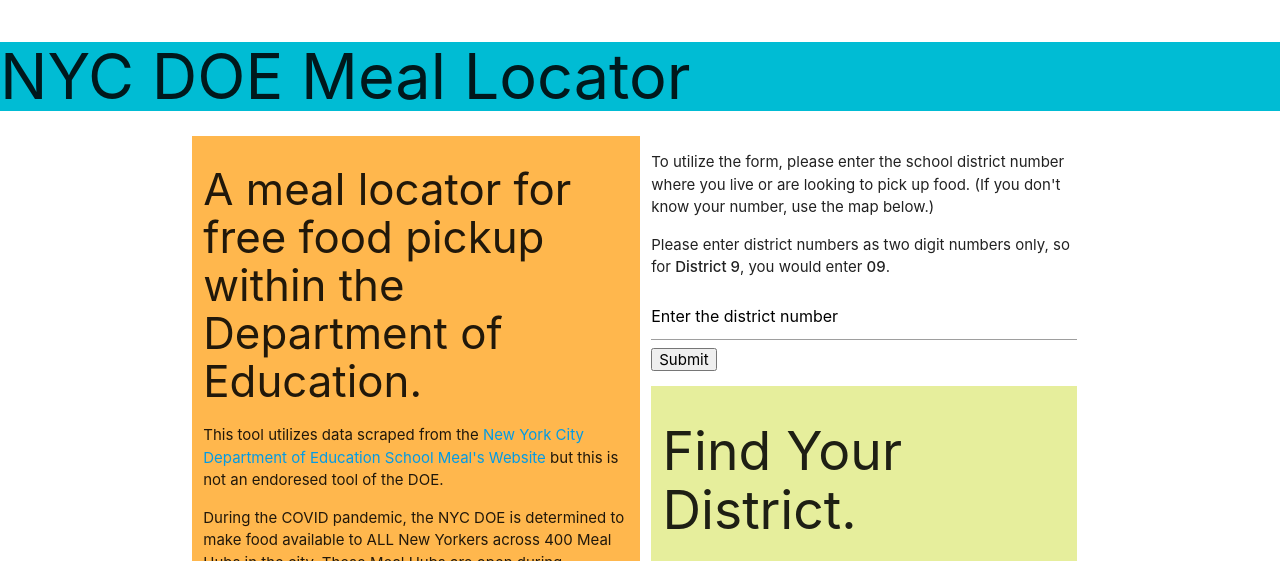
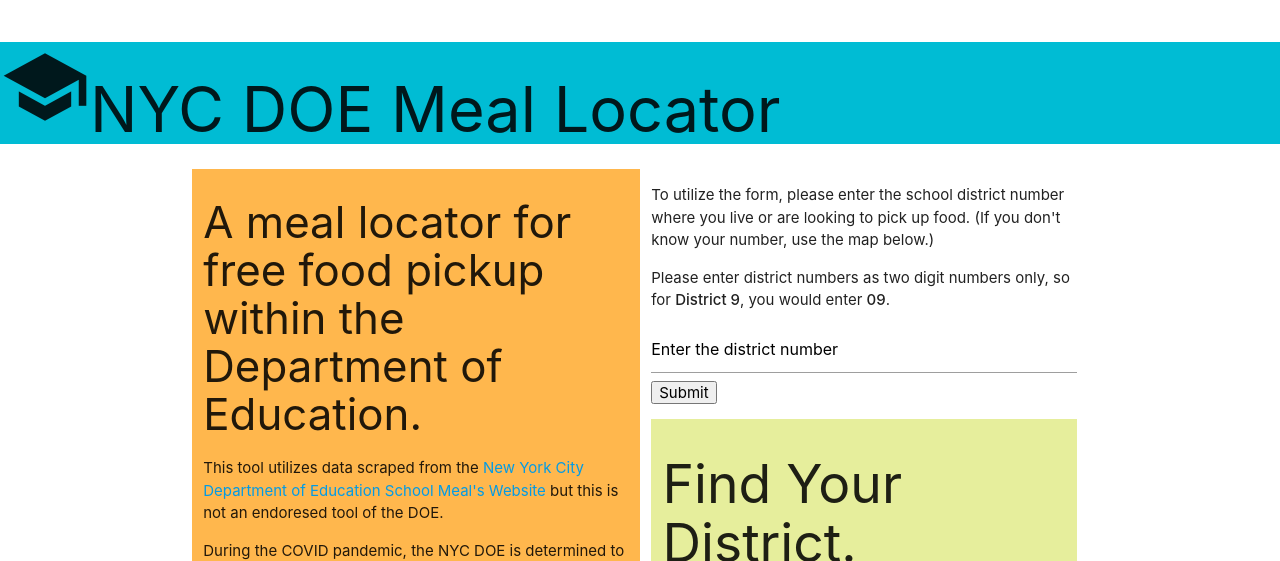
Before and after one commit to cmorgantywls/mealscraper, a Flask app: page / in a window 1280 px wide. Shown: the top 561 px of the page. Run offline with Flask 2, Linux system fonts and the light colour scheme; grey boxes are pictures that could not be loaded.

Commit message:
Adding cutie icons bc I can't handle doing anything else rn

```diff
--- a/app/templates/index.html
+++ b/app/templates/index.html
@@ -9,12 +9,14 @@
         <!-- Compiled and minified JavaScript -->
         <script src="https://cdnjs.cloudflare.com/ajax/libs/materialize/1.0.0/js/materialize.min.js"></script>
 
+        <link href="https://fonts.googleapis.com/icon?family=Material+Icons" rel="stylesheet">
+
         <link rel="stylesheet" type="text/css" href="style.css">
 
     </head>
     <body>
         <div class="cyan" id="header">
-            <h1>NYC DOE Meal Locator</h1>
+            <h1><i class="large material-icons">school</i>NYC DOE Meal Locator</h1>
         </div>
         <div class="container">
             <div class="row col-container">
@@ -41,10 +43,11 @@
             </div>
         </div>
     <div class = "cyan darken-2" id="footer">
-        Brains by <a href="https://twitter.com/aankit">Aankit</a>.<BR>
-        Beauty by <a href="https://twitter.com/courtney_ryanne">Courtney</a>.<BR>
-        Template && Support by <a href="https://www.upperlinecode.com/">Upperline</a>.<BR>
-        Data by <a href="https://www.schools.nyc.gov/">NYC Schools.</a><BR>
+        <i class="tiny material-icons">developer_board</i>Brains by <a href="https://twitter.com/aankit">Aankit</a>.<BR>
+        <i class="tiny material-icons">brush</i>Beauty by <a href="https://twitter.com/courtney_ryanne">Courtney</a>.<BR>
+        <i class="tiny material-icons">device_hub</i>Template && Support by <a href="https://www.upperlinecode.com/">Upperline</a>.<BR>
+        <i class="tiny material-icons">insert_chart</i>Data by <a href="https://www.schools.nyc.gov/">NYC Schools.</a><BR><BR><BR>
+        <!-- i know the breaks are sloppy don't @ me right now -->
     </div>
     </body>
 </html>
```
Also changed, not shown: app/templates/results.html (+10 -7 lines).
